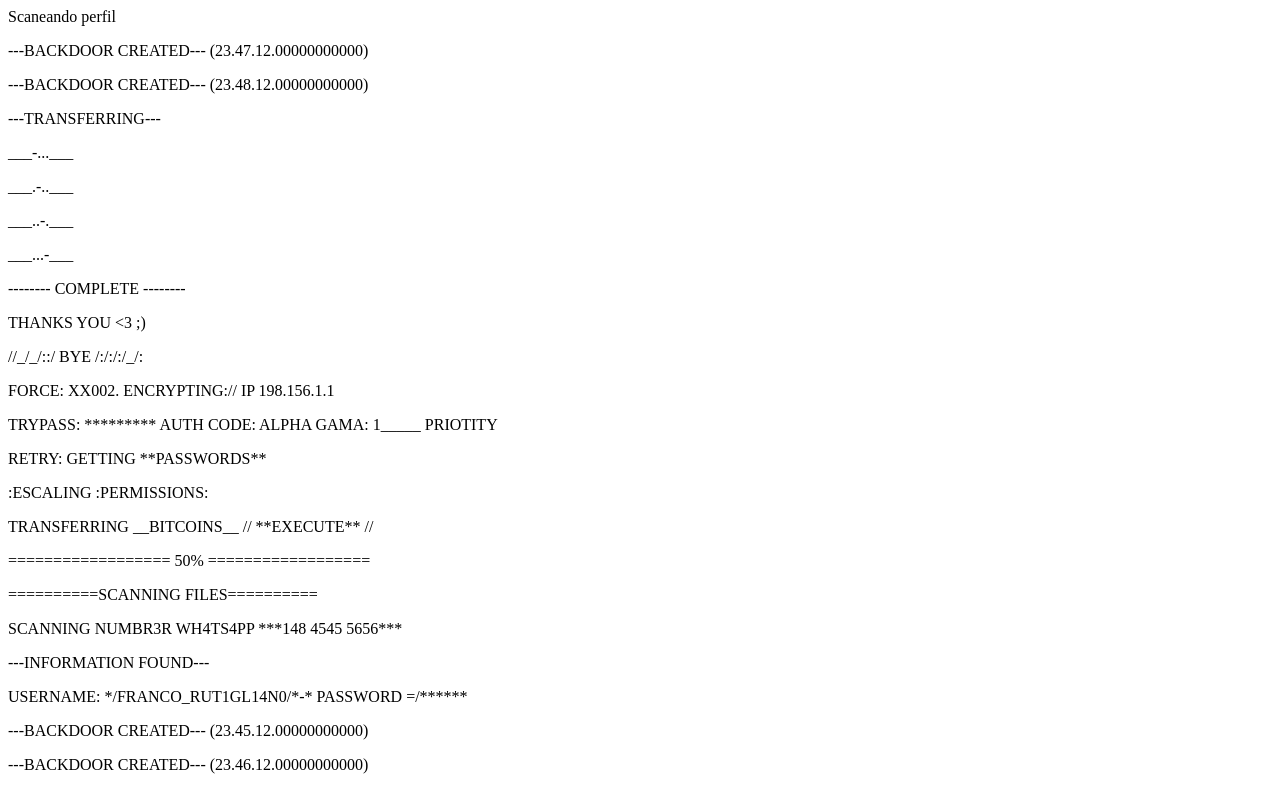
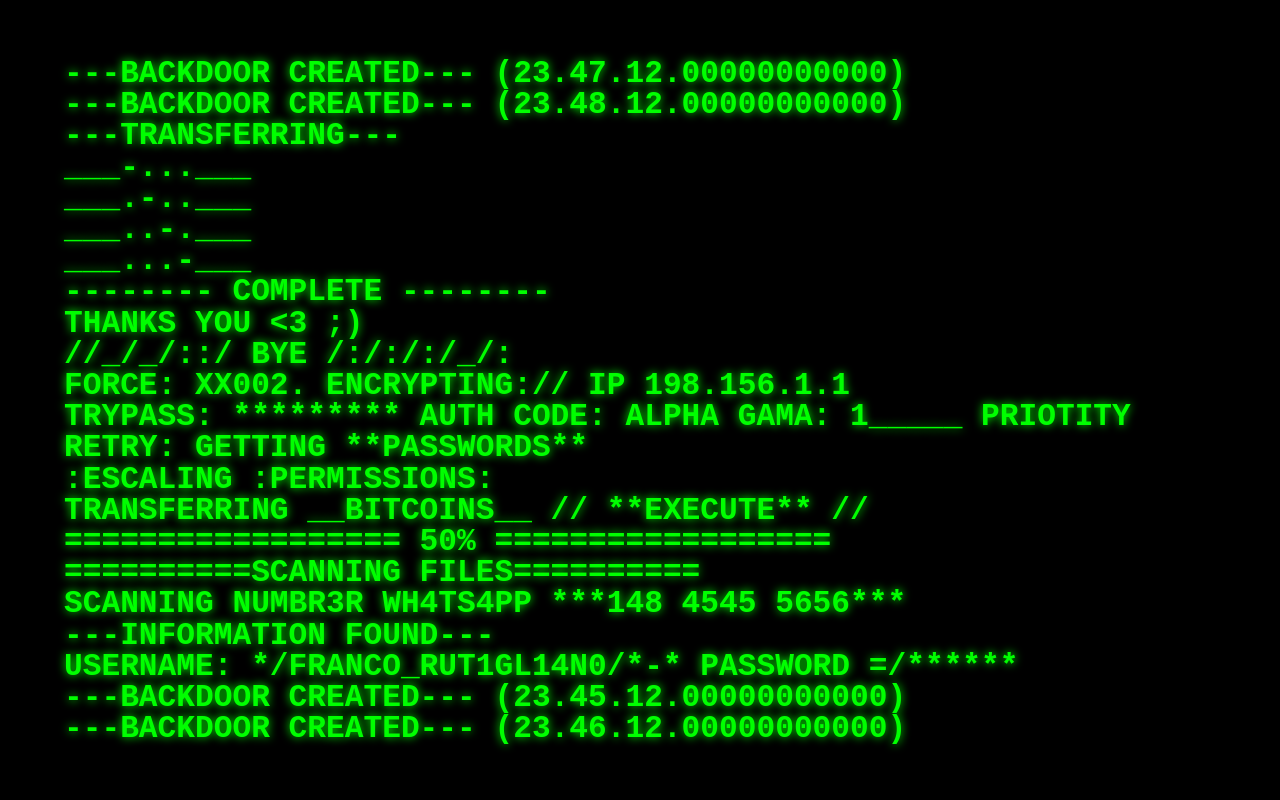
Before and after one commit to FrancoRutigliano/Web-HackerMode, a plain HTML site: page index.html in a window 1280 px wide. Drawn offline with Linux system fonts and the light colour scheme.

Commit message:
Letras Css terminado

```diff
--- a/index.html
+++ b/index.html
@@ -4,6 +4,7 @@
   <meta charset="UTF-8">
   <meta http-equiv="X-UA-Compatible" content="IE=edge">
   <meta name="viewport" content="width=device-width, initial-scale=1.0">
+  <link rel="stylesheet" href="./styles.css">
   <title>Web HackerMode</title>
 </head>
 <body>
--- a/styles.css
+++ b/styles.css
@@ -0,0 +1,25 @@
+body{
+  margin: 0;
+  padding: 5vh 5vw;
+  background: #000;
+  overflow: hidden;
+}
+
+*{
+  box-sizing: border-box;
+}
+
+p{
+  font-family: monospace;
+  font-weight: bold;
+  font-size: 3.9vh;
+  margin: 0;
+  padding: 0;
+  line-height: 1;
+  color: lime;
+  text-shadow: 0px 0px 10px lime;
+}
+
+.msg{
+
+}
```
